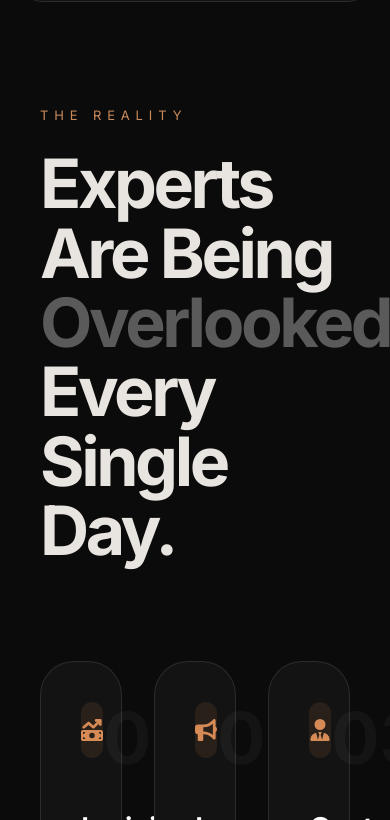
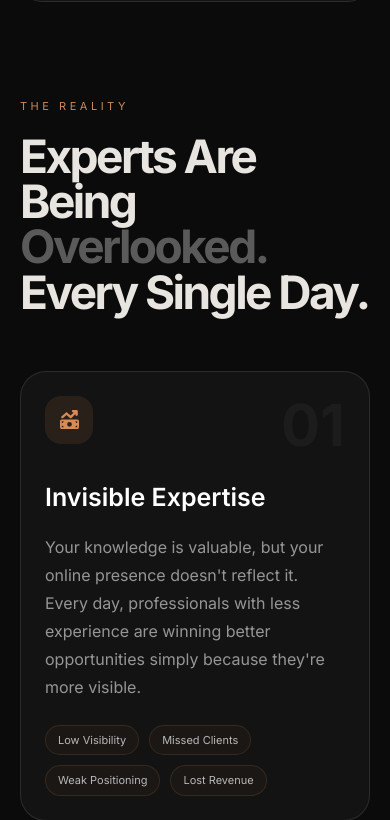
Before and after one commit to Sinjan04/manisha-website, a Next.js app: page / in a window 390 px wide. Shown: the part 2264-3084 px from the top of the page. Built offline with nearby package versions, Linux system fonts and the light colour scheme.

Commit message:
Mobile adaptive about page

```diff
--- a/components/About.tsx
+++ b/components/About.tsx
@@ -53,15 +53,15 @@ export default function About() {
   return (
     <section
       id="about"
-      className="relative overflow-hidden bg-[#0B0B0B] pt-10 pb-36"
+      className="relative overflow-hidden bg-[#0B0B0B] pt-8 pb-24 sm:pt-10 sm:pb-28 md:pt-10 md:pb-36"
     >
-      <div className="mx-auto max-w-[1520px] px-10">
+      <div className="mx-auto max-w-[1520px] px-5 sm:px-7 md:px-10">
 
-        <p className="mb-6 text-[13px] uppercase tracking-[0.45em] text-[#C98A5C]">
+        <p className="mb-5 text-[11px] uppercase tracking-[0.32em] text-[#C98A5C] sm:text-[12px] sm:tracking-[0.4em] md:mb-6 md:text-[13px] md:tracking-[0.45em]">
           The Reality
         </p>
 
-        <h2 className="max-w-[760px] text-[68px] font-bold leading-[1.02] tracking-[-0.05em] text-[#E2DED8]">
+        <h2 className="max-w-[760px] text-[46px] font-bold leading-[0.98] tracking-[-0.055em] text-[#E2DED8] sm:text-[56px] md:text-[68px] md:leading-[1.02] md:tracking-[-0.05em]">
           <span className="block text-[#E8E4DF]">
             Experts Are Being
           </span>
@@ -75,7 +75,7 @@ export default function About() {
           </span>
         </h2>
 
-        <div className="mt-24 grid grid-cols-3 gap-8">
+        <div className="mt-14 grid grid-cols-1 gap-5 sm:mt-16 sm:gap-6 md:mt-24 md:grid-cols-3 md:gap-8">
 
           {problems.map((item, index) => (
 
@@ -104,15 +104,21 @@ whileHover={{
               }}
               className="
                 group
-  rounded-[34px]
+                min-h-[auto]
+                rounded-[26px]
                 border
                 border-white/10
                 bg-[#131313]
-  p-10 min-h-[470px]
+                p-6
                 transition-colors
                 duration-150
                 hover:border-[#D68A55]/40
                 hover:bg-[#151515]
+                sm:rounded-[30px]
+                sm:p-8
+                md:min-h-[470px]
+                md:rounded-[34px]
+                md:p-10
               "
             >
 
@@ -124,24 +130,27 @@ hover:bg-[#151515]
                   <div
                     className="
                       flex
-      h-14
-      w-14
+                      h-12
+                      w-12
                       items-center
                       justify-center
                       rounded-2xl
                       bg-[#2A201A]
-      text-[22px]
+                      text-[19px]
                       text-[#D68A55]
                       transition-all
                       duration-300
                       group-hover:bg-[#D68A55]
                       group-hover:text-black
+                      sm:h-14
+                      sm:w-14
+                      sm:text-[22px]
                     "
                   >
                     {item.icon}
                   </div>
 
-    <p className="text-[72px] font-bold leading-none text-white/[0.04]">
+                  <p className="text-[58px] font-bold leading-none text-white/[0.04] sm:text-[66px] md:text-[72px]">
                     {item.number}
                   </p>
 
@@ -149,19 +158,19 @@ hover:bg-[#151515]
 
                 {/* Title */}
 
-  <h3 className="mt-9 text-[30px] font-semibold leading-tight text-white">
+                <h3 className="mt-7 text-[25px] font-semibold leading-tight text-white sm:mt-8 sm:text-[28px] md:mt-9 md:text-[30px]">
                   {item.title}
                 </h3>
 
                 {/* Description */}
 
-  <p className="mt-6 text-[18px] leading-8 text-white/55">
+                <p className="mt-5 text-[16px] leading-7 text-white/55 sm:text-[17px] sm:leading-7 md:mt-6 md:text-[18px] md:leading-8">
                   {item.description}
                 </p>
 
                 {/* Tags */}
 
-  <div className="mt-8 flex flex-wrap gap-3">
+                <div className="mt-6 flex flex-wrap gap-2.5 sm:mt-7 sm:gap-3 md:mt-8">
 
                   {item.tags.map((tag) => (
 
@@ -172,13 +181,18 @@ hover:bg-[#151515]
                         border
                         border-[#D68A55]/15
                         bg-[#1A1715]
-        px-4
-        py-2
-        text-[13px]
+                        px-3
+                        py-1.5
+                        text-[11px]
                         text-[#B8B8B8]
                         transition-all
                         duration-300
                         group-hover:text-white/70
+                        sm:px-3.5
+                        sm:py-2
+                        sm:text-[12px]
+                        md:px-4
+                        md:text-[13px]
                       "
                     >
                       {tag}
@@ -187,9 +201,6 @@ hover:bg-[#151515]
                   ))}
 
                 </div>
-
-  {/* CTA */}
-
 
               </>
 
```
Lines whose indentation alone changed are shown as unchanged.
